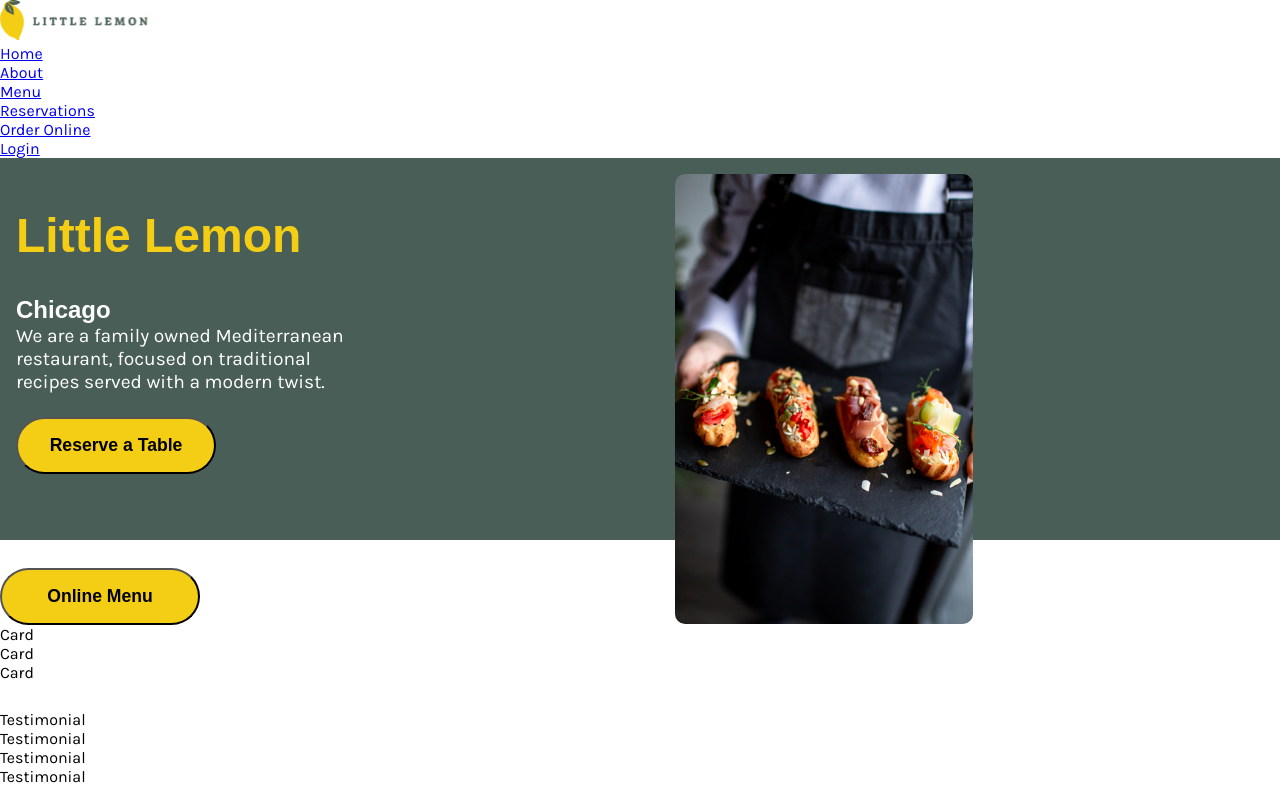
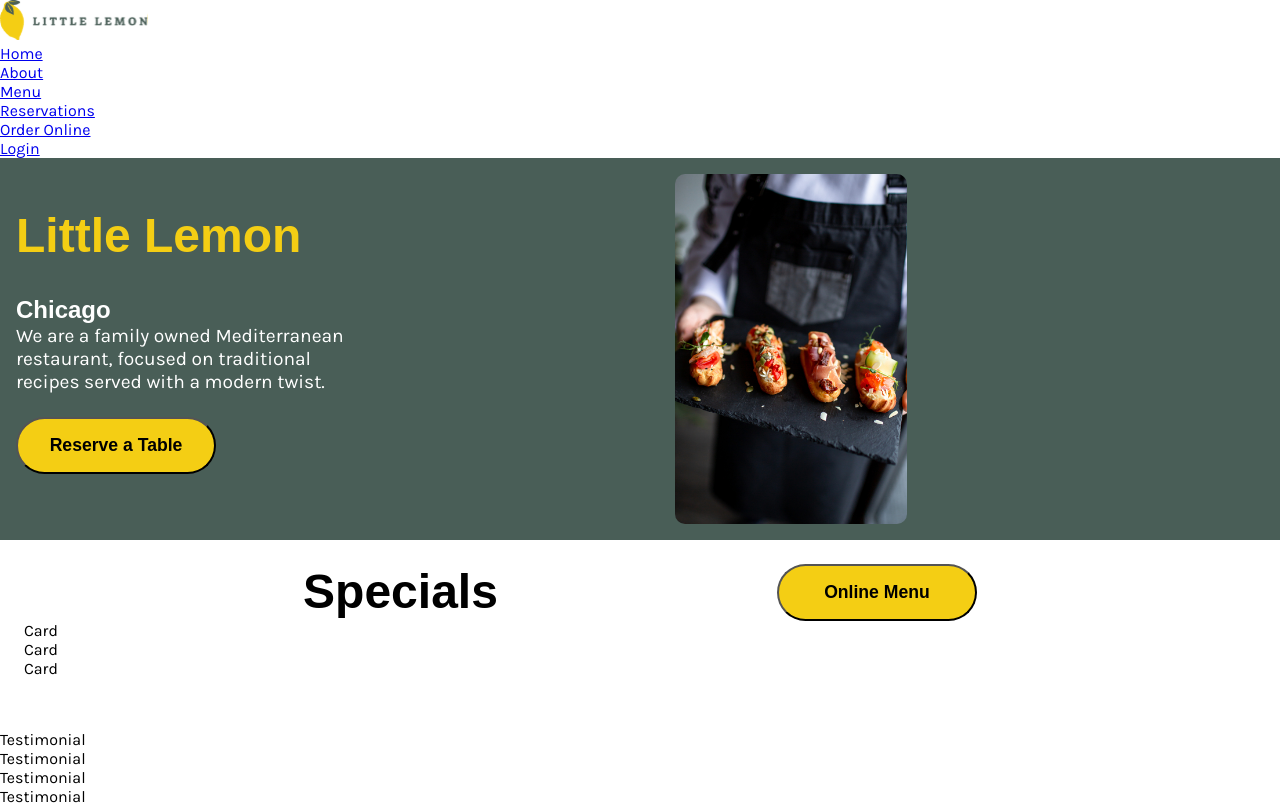
Before and after one commit to kegadev/ml-capstone, a React (Create React App) app: page / in a window 1280 px wide. Shown: the top 805 px of the page. Built offline with nearby package versions, Linux system fonts and the light colour scheme; a web font is replaced by a local one.

Commit message:
Apply css to specials title

```diff
--- a/src/App.css
+++ b/src/App.css
@@ -50,8 +50,8 @@ nav {
 .intro img {
   border-radius: 10px;
   width: auto;
-  height: min(100%, 450px);
-  object-fit: fill;
+  height: min(100%, 350px);
+  object-fit: scale-down;
 }
 
 .intro p,
@@ -76,3 +76,19 @@ button {
 .intro button {
   margin-top: 24px;
 }
+
+.specials {
+  margin: 24px;
+  display: grid;
+  grid-template-columns: 1fr;
+}
+
+.specials h2 {
+  font-size: 3rem;
+  color: #000;
+}
+
+.specials .subtitle {
+  display: flex;
+  justify-content: space-evenly;
+}
--- a/src/components/Specials.js
+++ b/src/components/Specials.js
@@ -2,7 +2,7 @@ import Card from "./Card";
 
 const Specials = () => {
   return (
-    <>
+    <div className="specials">
       <div className="subtitle">
         <h2>Specials </h2>
         <button>Online Menu</button>
@@ -12,7 +12,7 @@ const Specials = () => {
         <Card></Card>
         <Card></Card>
       </div>
-    </>
+    </div>
   );
 };
 
```
